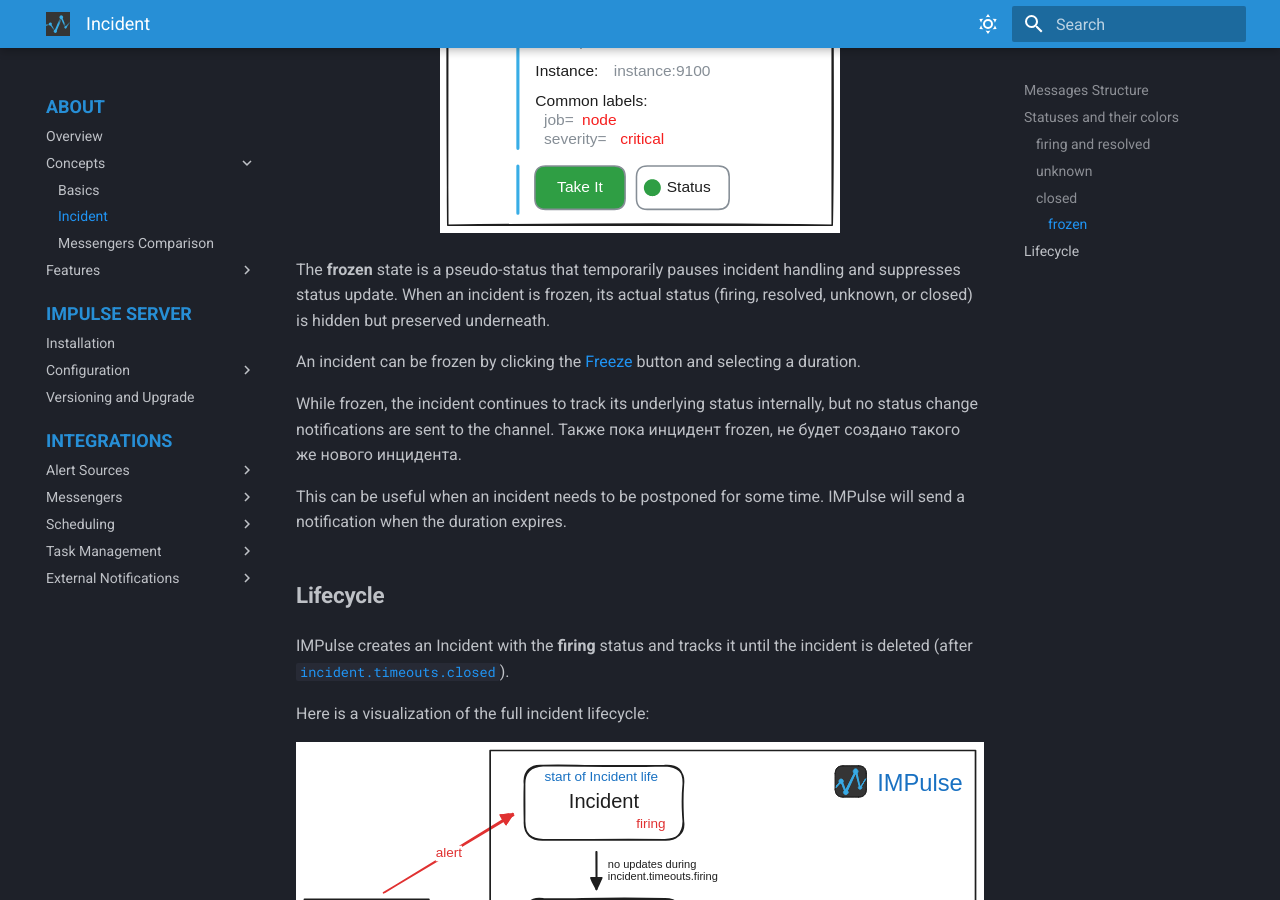
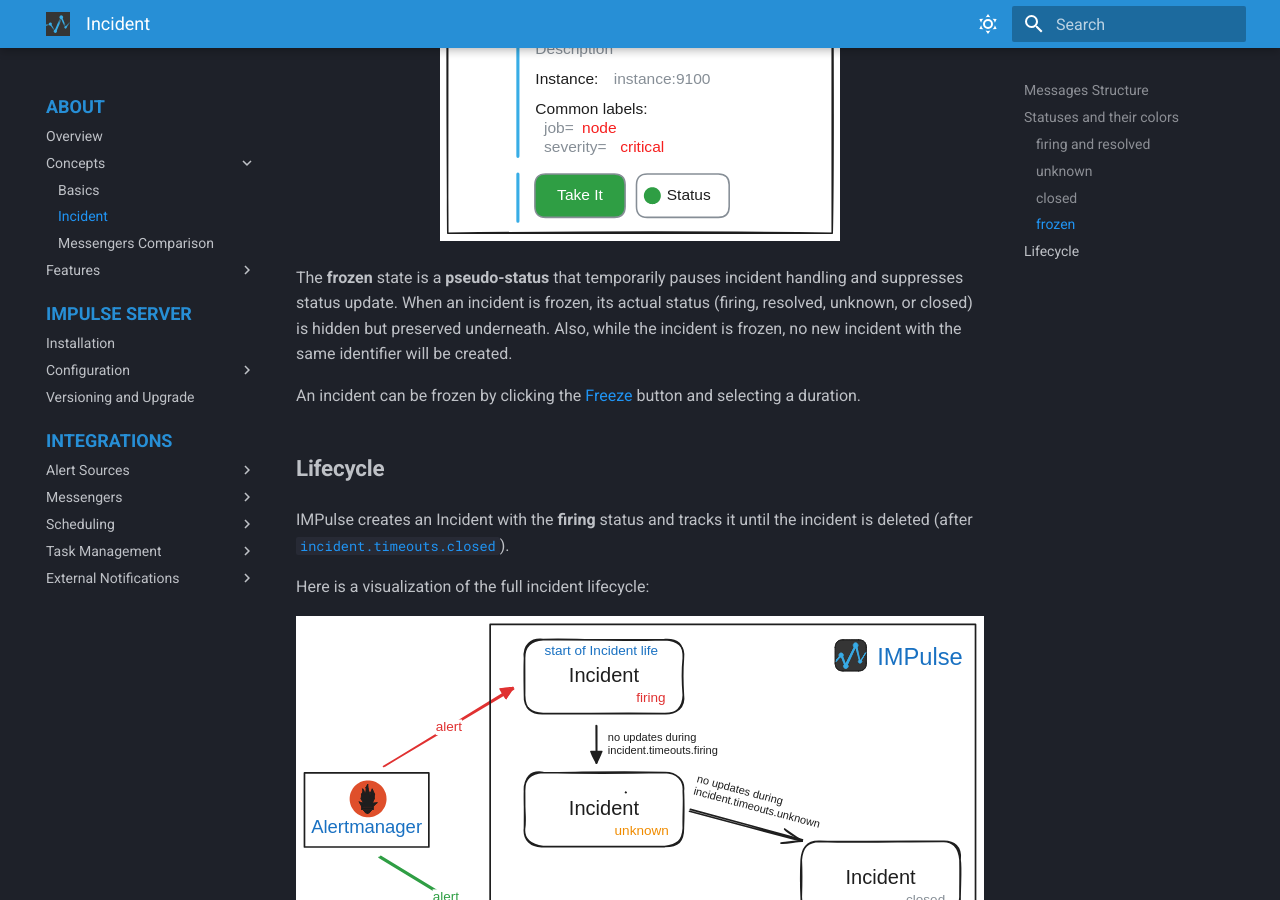
Before and after one commit to noErrdev/python-chatops-incident-mplatform, an MkDocs documentation site: the page built from docs/content/concepts/incident.md, in a window 1280 px wide and 900 px high, scrolled down 3254 px. Built offline with MkDocs 1.6.1 and Material for MkDocs 9.7.7, drawn with Linux system fonts in a browser that asks for light colours.

Commit message:
Update documentation about Freeze

```diff
--- a/docs/content/concepts/incident.md
+++ b/docs/content/concepts/incident.md
@@ -66,17 +66,13 @@ There are two ways an Incident can be closed:
 - a **resolved** incident remains in that status for the duration of`incident.timeouts.resolved`
 - an **unknown** incident remains in that status for the duration of `incident.timeouts.unknown`
 
-#### frozen
+### frozen
 
 <p align="center"><img src="../../media/slack_frozen.excalidraw.svg" alt="" width="400"/></p>
 
-The **frozen** state is a pseudo-status that temporarily pauses incident handling and suppresses status update. When an incident is frozen, its actual status (firing, resolved, unknown, or closed) is hidden but preserved underneath.
+The **frozen** state is a **pseudo-status** that temporarily pauses incident handling and suppresses status update. When an incident is frozen, its actual status (firing, resolved, unknown, or closed) is hidden but preserved underneath. Also, while the incident is frozen, no new incident with the same identifier will be created.
 
-An incident can be frozen by clicking the [Freeze](../buttons.md) button and selecting a duration.
-
-While frozen, the incident continues to track its underlying status internally, but no status change notifications are sent to the channel. Также пока инцидент frozen, не будет создано такого же нового инцидента.
-
-This can be useful when an incident needs to be postponed for some time. IMPulse will send a notification when the duration expires.
+An incident can be frozen by clicking the [Freeze](../buttons.md#freeze) button and selecting a duration.
 
 ## Lifecycle
 
```
Also changed, not shown: docs/content/buttons.md (+3 -3 lines).
